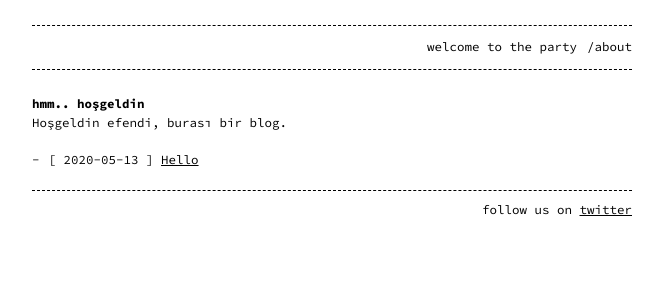
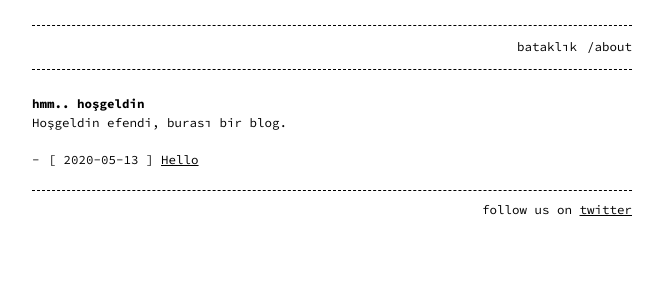
Before and after one commit to backs1d3/backs1d3.github.io, a Jekyll site: the page built from index.md, in a window 1280 px wide. Shown: the top 300 px of the page, without its empty margins (308-971 px from the left). Built offline with Jekyll 4.4.1, drawn with Linux system fonts in a browser that asks for light colours.

Commit message:
Update index.md

```diff
--- a/index.md
+++ b/index.md
@@ -1,5 +1,5 @@
 ---
-title: welcome to the party
+title: bataklık
 layout: home
 permalink: /
 ---
```
